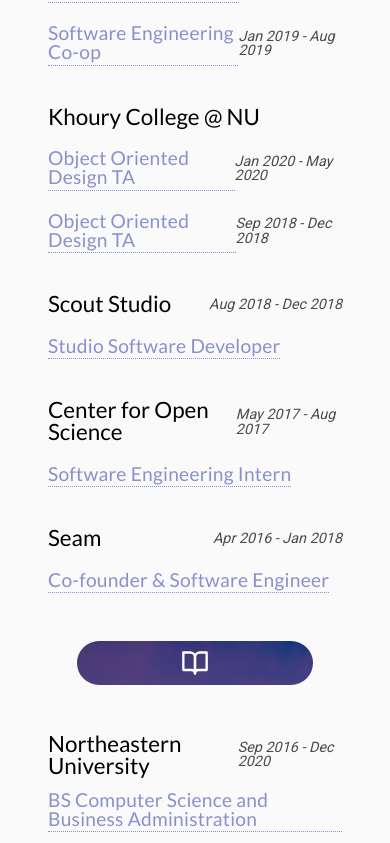
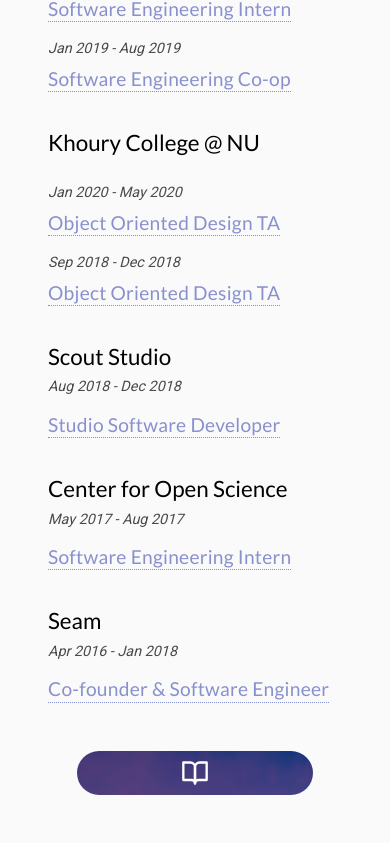
Before and after one commit to Rheisen/rheisen-web-v1, a React (Create React App) app: page /resume in a window 390 px wide. Shown: the part 1100-1943 px from the top of the page. Built offline with nearby package versions, Linux system fonts and the light colour scheme.

Commit message:
Add more mobile styles, small code cleanup

```diff
--- a/src/components/Header/Header.tsx
+++ b/src/components/Header/Header.tsx
@@ -29,7 +29,7 @@
 
   return (
     <React.Fragment>
-      <header className={styles.headerWrapper} ref={ref}>
+      <header className={styles.headerWrapper}>
         <section className={styles.headerContainer}>
           <Link to='/' className={styles.homeLink}>
             Rheisen X Dennis
@@ -42,14 +42,15 @@
                 aria-label='Exit Page Navigation'
                 onClick={() => setNavigationVisible(false)}
               />
-              <nav className={styles.navContainer}>
-                <div className={styles.borderElement} />
+              <nav className={styles.navWrapper}>
+                <div className={styles.navContainer} ref={ref}>
                   <Link to='/'><span>Home</span><Home size={20} className={styles.linkIcon} /></Link>
                   <Link to='/projects'><span>Projects</span><Folder size={20} className={styles.linkIcon} /></Link>
                   <a href='https://medium.com/@rheisen' target='_blank' rel='noopener noreferrer'><span>Writings</span><PenTool size={20} className={styles.linkIcon} /></a>
                   <Link to='/photography'><span>Photography</span><Camera size={20} className={styles.linkIcon} /></Link>
                   <Link to='/resume'><span>Resume</span><FileText size={20} className={styles.linkIcon} /></Link>
                   <Link to='/contact-me'><span>Contact Me</span><Mail size={20} className={styles.linkIcon} /></Link>
+                </div>
               </nav>
             </React.Fragment>
           ) : (
--- a/src/components/Header/header.module.scss
+++ b/src/components/Header/header.module.scss
@@ -77,6 +77,23 @@
         }
     }
 
+    .navWrapper {
+        @include breakpoint('mobile', 'phablet') {
+            position: absolute;
+            top: 5rem;
+            left: 0;
+            width: 100%;
+            display: block;
+            height: calc(100vh - 5rem);
+            background-color: color('off-white', 'opacity', .95);
+        }
+
+        @include breakpoint('mobile') {
+            top: 4rem;
+            height: calc(100vh - 4rem);
+        }
+    }
+
     .navContainer {
         box-sizing: border-box;
         position: absolute;
@@ -92,10 +109,15 @@
 
         @include breakpoint('mobile', 'phablet') {
             position: fixed;
-            left: 0;
-            width: 100%;
+            right: 0;
+            width: 18rem;
             height: calc(100vh - 5rem);
             justify-content: center;
+        }
+
+        @include breakpoint('mobile') {
+            top: 4rem;
+            height: calc(100vh - 4rem);
         }
 
         a {
@@ -115,7 +137,7 @@
 
             @include breakpoint('mobile', 'phablet') {
                 font-size: 1.3rem;
-                padding: 2rem 2rem 2rem 3rem;
+                padding: 1.5rem 2rem 1.5rem 2rem;
             }
 
             &:hover {
@@ -134,8 +156,9 @@
                 opacity: .7;
 
                 @include breakpoint('mobile', 'phablet') {
+                    text-align: right;
                     padding-top: .3rem;
-                    margin-left: auto;
+                    // margin-left: auto;
                 }
             }
 
@@ -144,6 +167,11 @@
                 margin-left: auto;
                 margin-right: 1rem;
                 opacity: .7;
+
+                @include breakpoint('mobile', 'phablet') {
+                    // margin-left: 3rem;
+                    margin-right: 1.25rem;
+                }
             }
         }
     }
--- a/src/containers/Photography/components/Photo/photo.module.scss
+++ b/src/containers/Photography/components/Photo/photo.module.scss
@@ -54,7 +54,7 @@
 
     img {
         display: block;
-        max-height: calc(100vh - 10rem);
+        max-height: calc(100vh - 7rem);
         max-width: 100%;
         margin: auto;
     }
--- a/src/containers/Resume/Resume.tsx
+++ b/src/containers/Resume/Resume.tsx
@@ -117,7 +117,7 @@
                 <h4>Northeastern University</h4>
                 <span className={styles.timeframe}>Sep 2016 - Dec 2020</span>
               </header>
-              <span className={styles.degree}>BS Computer Science and Business Administration</span>
+              <span className={styles.degree}>BS Computer Science & Entrepreneurship</span>
               <p>
                 <span className={styles.bold}>Honors: </span>
                 University Scholars Program, Honors Program
--- a/src/containers/Resume/components/ExperienceArticle/experienceArticle.module.scss
+++ b/src/containers/Resume/components/ExperienceArticle/experienceArticle.module.scss
@@ -1,4 +1,5 @@
 @import 'styles/utils/colors';
+@import 'styles/utils/breakpoints';
 
 .articleWrapper {
     display: block;
@@ -12,6 +13,11 @@
         width: 100%;
         margin-top: 1.25rem;
 
+        @include breakpoint('mobile') {
+            flex-direction: column;
+            align-items: flex-start;
+        }
+
         h4 {
             font-family: 'Lato', 'Roboto', sans-serif;
             font-size: 1.4rem;
@@ -19,12 +25,16 @@
         }
 
         .timeframe {
+            margin: .15rem 0 0 auto;
             margin-top: .15rem;
             font-size: .9rem;
             font-family: 'Roboto', sans-serif;
             font-style: italic;
             color: color('off-black');
-            margin-left: auto;
+
+            @include breakpoint('mobile') {
+                margin: .75rem 0 0 0;
+            }
         }
     }
 
--- a/src/containers/Resume/components/PositionSection/positionSection.module.scss
+++ b/src/containers/Resume/components/PositionSection/positionSection.module.scss
@@ -1,5 +1,6 @@
 @import 'styles/utils/colors';
 @import 'styles/utils/transitions';
+@import 'styles/utils/breakpoints';
 
 .positionSectionWrapper {
     .positionHeaderContainer {
@@ -7,6 +8,11 @@
         display: flex;
         flex-direction: row;
         align-items: center;
+
+        @include breakpoint('mobile') {
+            flex-direction: column-reverse;
+            align-items: flex-start;
+        }
     }
 
     .positionTitle {
@@ -27,11 +33,15 @@
     }
 
     .positionTimeframe {
+        margin-left: auto;
         font-size: .9rem;
         font-family: 'Roboto', sans-serif;
         font-style: italic;
         color: color('off-black');
-        margin-left: auto;
+
+        @include breakpoint('mobile') {
+            margin: 0 0 .75rem 0;
+        }
     }
 
     .positionDescription {
--- a/src/containers/Resume/resume.module.scss
+++ b/src/containers/Resume/resume.module.scss
@@ -48,6 +48,11 @@
             align-items: center;
             margin-bottom: .75rem;
 
+            @include breakpoint('mobile') {
+                flex-direction: column;
+                align-items: flex-start;
+            }
+
             h4 {
                 font-family: 'Lato', 'Roboto', sans-serif;
                 font-size: 1.4rem;
@@ -55,11 +60,15 @@
             }
 
             .timeframe {
+                margin-left: auto;
                 font-size: .9rem;
                 font-family: 'Roboto', sans-serif;
                 font-style: italic;
                 color: color('off-black');
-                margin-left: auto;
+
+                @include breakpoint('mobile') {
+                    margin: .75rem 0 0 0;
+                }
             }
         }
 
--- a/src/styles/utils/_colors.scss
+++ b/src/styles/utils/_colors.scss
@@ -8,6 +8,7 @@
     'white': #ffffff,
     'off-white': #fafafa,
     'off-black': #4A4A4A,
+    'black': #000000,
 );
 
 @function color($key, $option: opacity, $flex-val: null) {
```
Also changed, not shown: src/common-assets/photos/DSCF0648.jpg (added), src/common-assets/photos/DSCF0980.jpg (added). Lines whose indentation alone changed are shown as unchanged.
